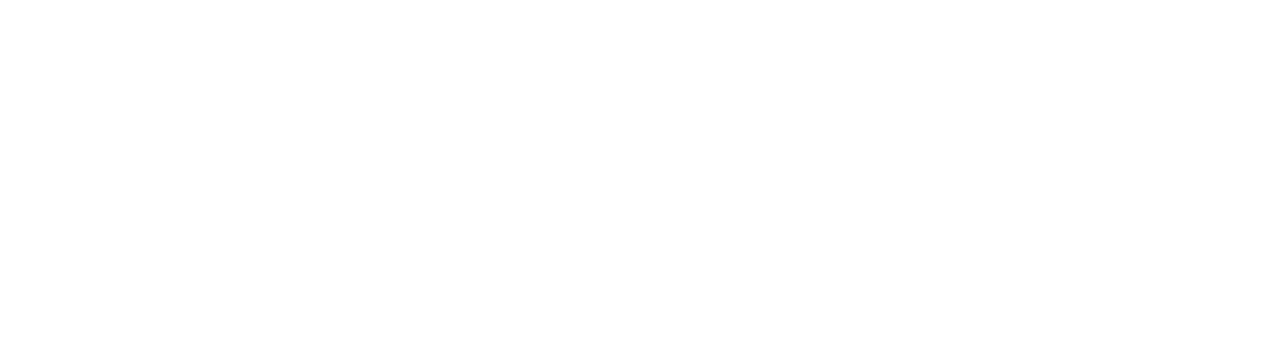
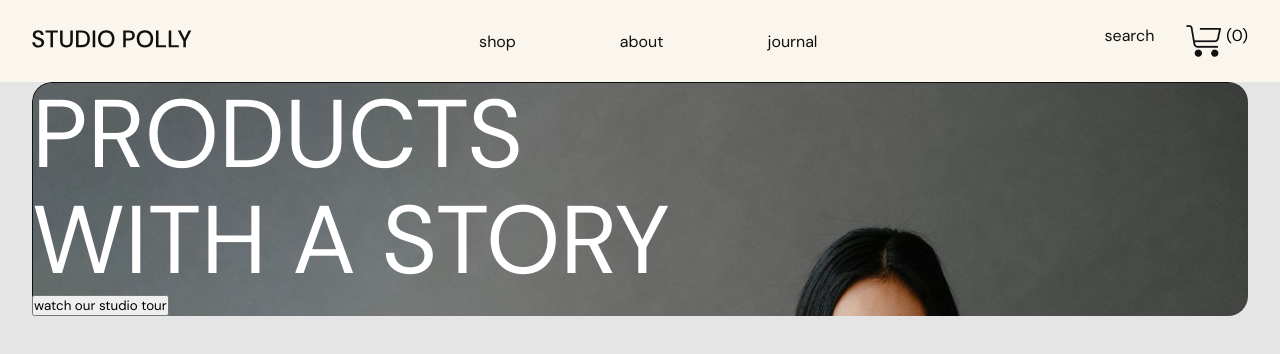
Before and after one commit to nurullo0/polly, a plain HTML site: page index.html in a window 1280 px wide. Drawn offline with Linux system fonts and the light colour scheme.

Commit message:
bosh qismi qilinyabdi

```diff
--- /dev/null
+++ b/css/style.css
@@ -0,0 +1,83 @@
+@import url('https://fonts.googleapis.com/css2?family=DM+Sans:wght@400;500&display=swap');
+
+:root {
+  --body-bg: #E5E5E5;
+  --text-color: #111010;
+  --white: #FFFFFF;
+  --nav-bg-color:#FAF6EE;
+
+}
+/* global */
+*{
+  margin: 0;
+  padding: 0;
+  box-sizing: border-box;
+  font-family: 'DM Sans', sans-serif;
+  font-weight: 400;
+}
+body {
+  background-color: var(--body-bg);
+}
+.container {
+  width: 95%;
+  margin: 0 auto;
+}
+
+li {
+  list-style: none;
+  color: var(--text-color);
+}
+a{
+  text-decoration: none;
+  color: var(--text-color);
+}
+
+/* header start */
+/* navbar */
+.navbar-bg {
+
+  background-color: var(--nav-bg-color);
+}
+.navbar {
+  display: flex;
+  align-items: center;
+  justify-content: space-between;
+  padding: 25px 0;
+}
+.nav__list {
+  display: flex;
+
+}
+.nav__item {
+  margin: 0 52px;
+}
+
+.navbar__end {
+  display: flex;
+}
+.navbar__savatcha {
+  display: flex;
+}
+.navbar__savatcha {
+  margin-left: 32px;
+}
+.navbar__savatcha p{
+  padding: 0 0 0 5px;
+}
+
+/* header__body start */
+.header__bg-img {
+  width: 100%;
+  border-radius: 20px;
+  background-image: url(../img/header-bg-img.png);
+
+}
+.header__bg-img h1 {
+  color: var(--white);
+font-style: normal;
+font-weight: 400;
+font-size: 96px;
+line-height: 106px;
+text-transform: uppercase;
+}
+/* header end */
--- a/index.html
+++ b/index.html
@@ -4,9 +4,42 @@
   <meta charset="UTF-8">
   <meta http-equiv="X-UA-Compatible" content="IE=edge">
   <meta name="viewport" content="width=device-width, initial-scale=1.0">
+  <link rel="stylesheet" href="./css/style.css">
   <title>polly</title>
 </head>
 <body>
+<!-- header start -->
+<header class="">
+  <div class="navbar-bg">
+    <div class="navbar container">
+      <div class="navbar__logo">
+        <img src="./img/logo-polly.svg" alt="header logo">
+      </div>
+      <nav class="navbar__nav nav">
+        <ul class="nav__list">
+          <li class="nav__item"><a href="#" class="nav__link">shop</a></li>
+          <li class="nav__item"><a href="#" class="nav__link">about</a></li>
+          <li class="nav__item"><a href="#" class="nav__link">journal</a></li>
+        </ul>
+      </nav>
+      <div class="navbar__end">
+        <a href="#">search</a>
+        <div class="navbar__savatcha">
+          <img src="./img/savatcha.png" alt="">
+          <p>(0)</p>
+        </div>
+      </div>
+    </div>
+  </div>
+<div class="header__body container">
+  <div class="header__bg-img">
+    <h1>PRODUCTS <br> WITH A STORY</h1>
+    <button>watch our studio tour</button>
+  </div>
+</div>
+</header>
+<!-- header end -->
+
 
 </body>
 </html>
```
Also changed, not shown: img/Vector.png (added), img/bestsellers-1.png (added), img/bestsellers-2.png (added), img/bestsellers-3.png (added), img/bottom.png (added), img/header-bg-img.png (added), img/logo-polly.svg (added), img/savatcha.png (added).
